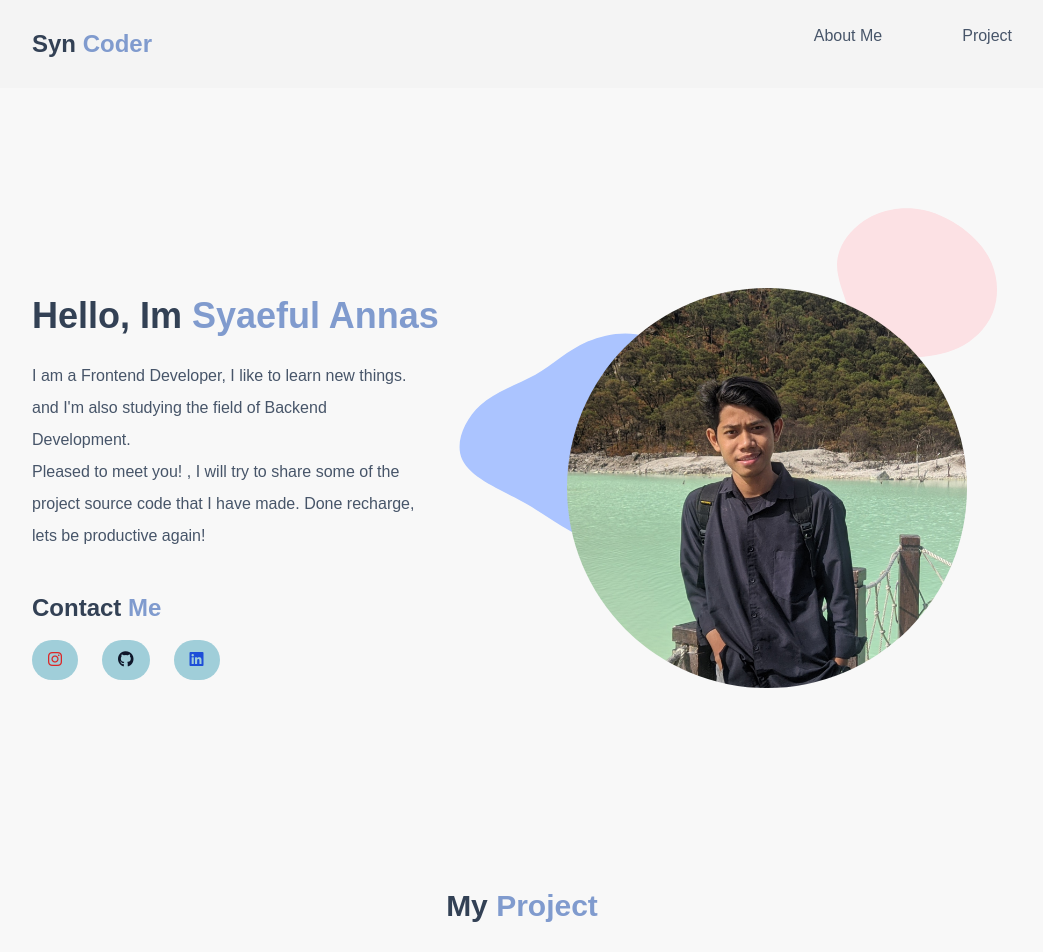
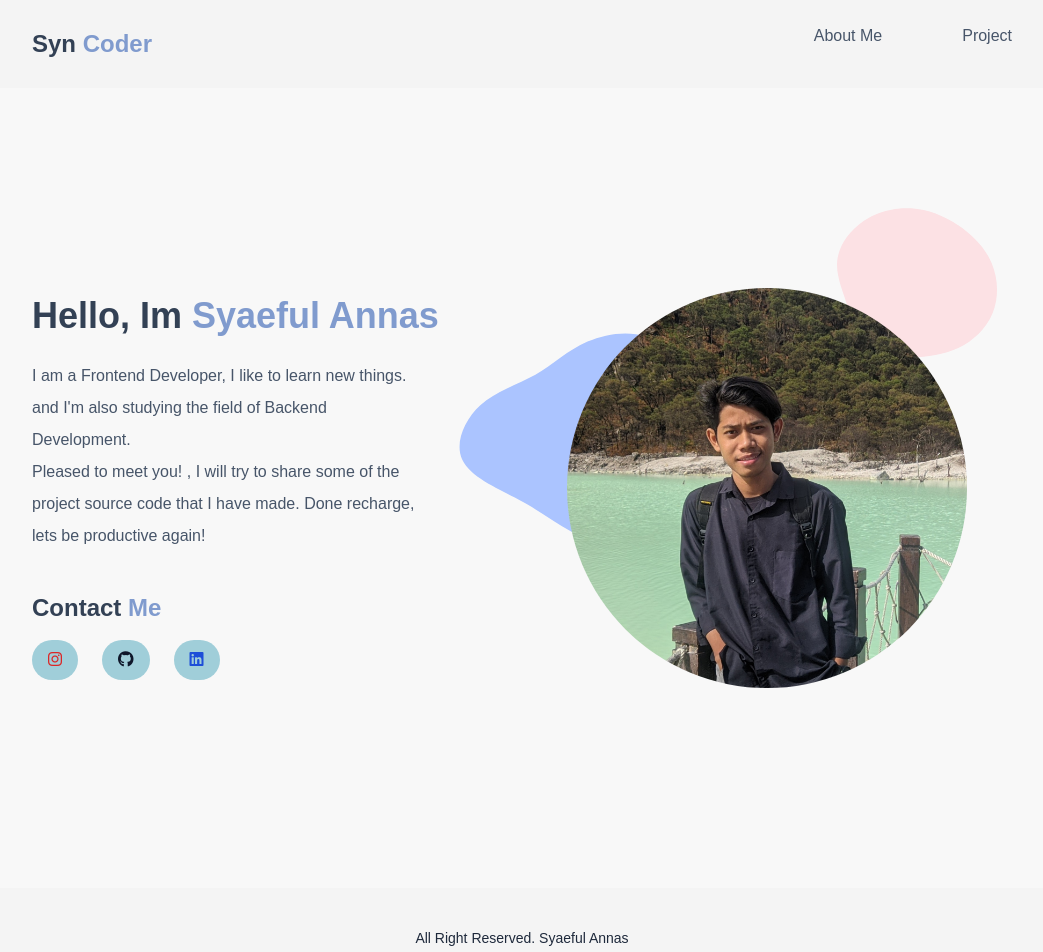
Before and after one commit to syaefulannas45/Portfolio-New-Simple, a React (Create React App) app: page / in a window 1280 px wide. Shown: the top 952 px of the page, without its empty margins (118-1161 px from the left). Built offline with nearby package versions, Linux system fonts and the light colour scheme; what prettier-plugin-tailwindcss would draw is missing.

Commit message:
Update App.js

```diff
--- a/src/App.js
+++ b/src/App.js
@@ -1,14 +1,12 @@
 import About from "./components/About";
 import Footer from "./components/Footer";
 import Navbar from "./components/Navbar";
-import Project from "./components/Project";
 
 function App() {
   return (
     <>
       <Navbar />
       <About />
-      <Project />
       <Footer/>
     </>
   );
```
